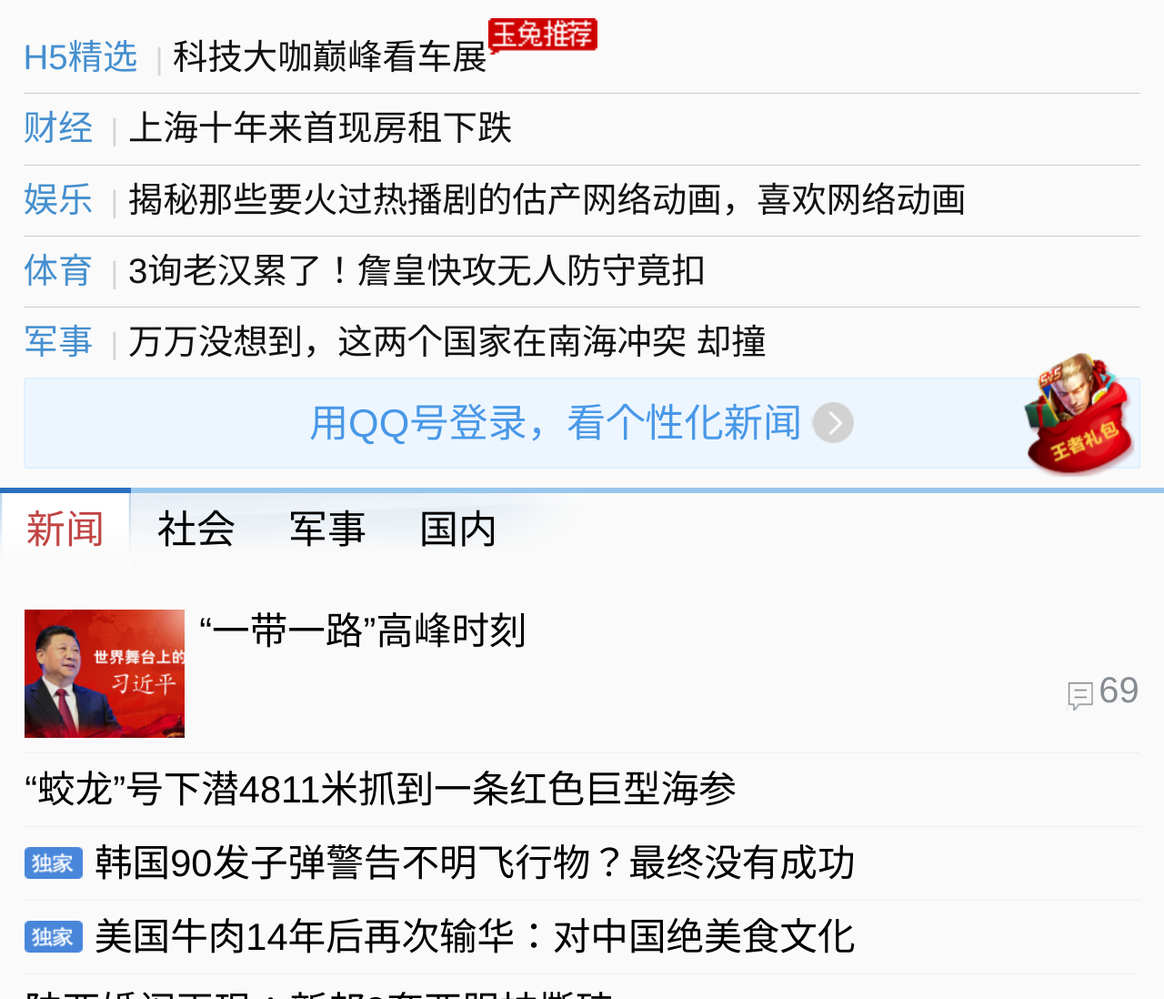
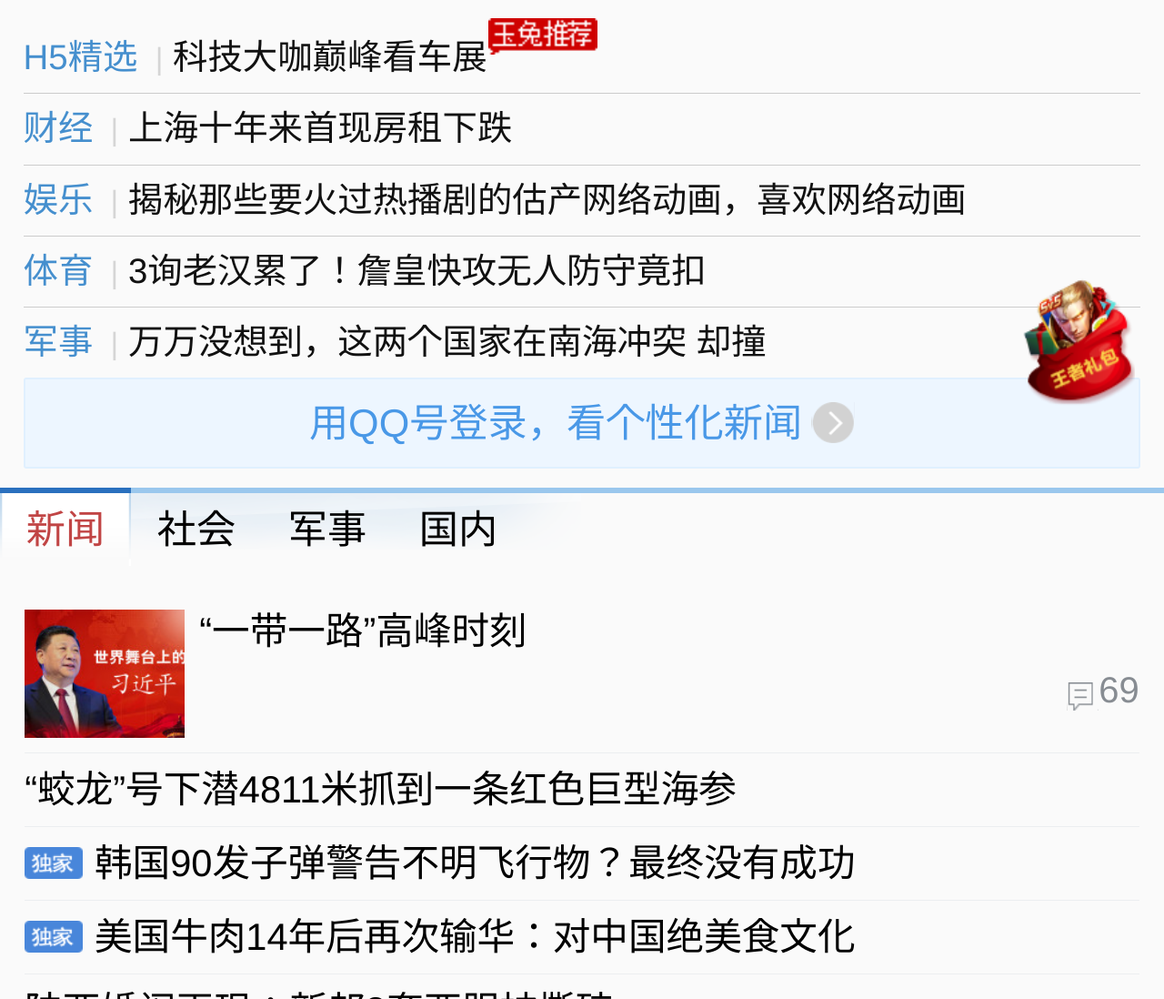
Before and after one commit to liucol/collection-arrangement, a website: page tenxun-news/index.html in a window 1280 px wide. Shown: the part 822-1920 px from the top of the page at 91% size. Drawn offline with Linux system fonts and the light colour scheme.

Commit message:
修改固定图片的位置

```diff
--- a/tenxun-news/css/style.css
+++ b/tenxun-news/css/style.css
@@ -381,7 +381,7 @@ header .carousel .bullet .active{
 /*页面上固定的图片*/
 .fixImg{
     position: fixed;
-    top: 75rem;
+    top: 70rem;
     right: 2rem;
     z-index: 1;
 }
```
